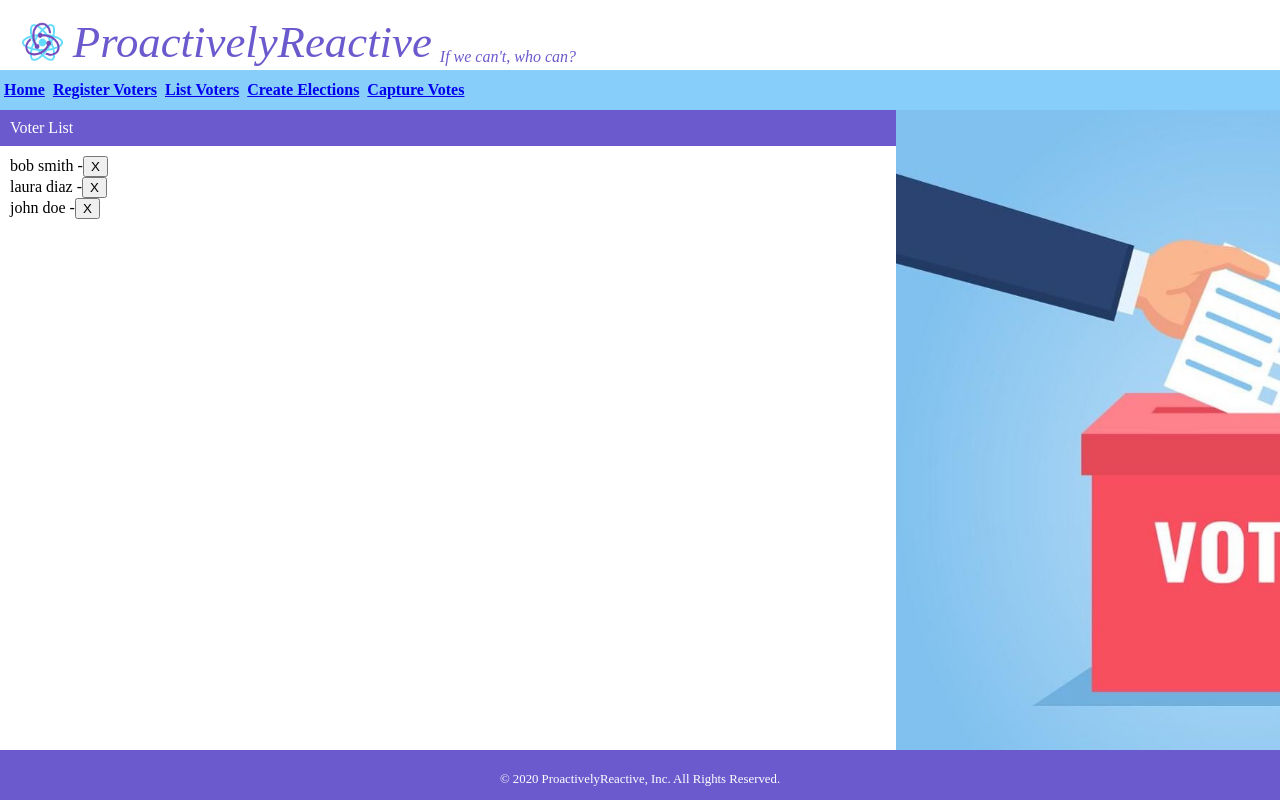
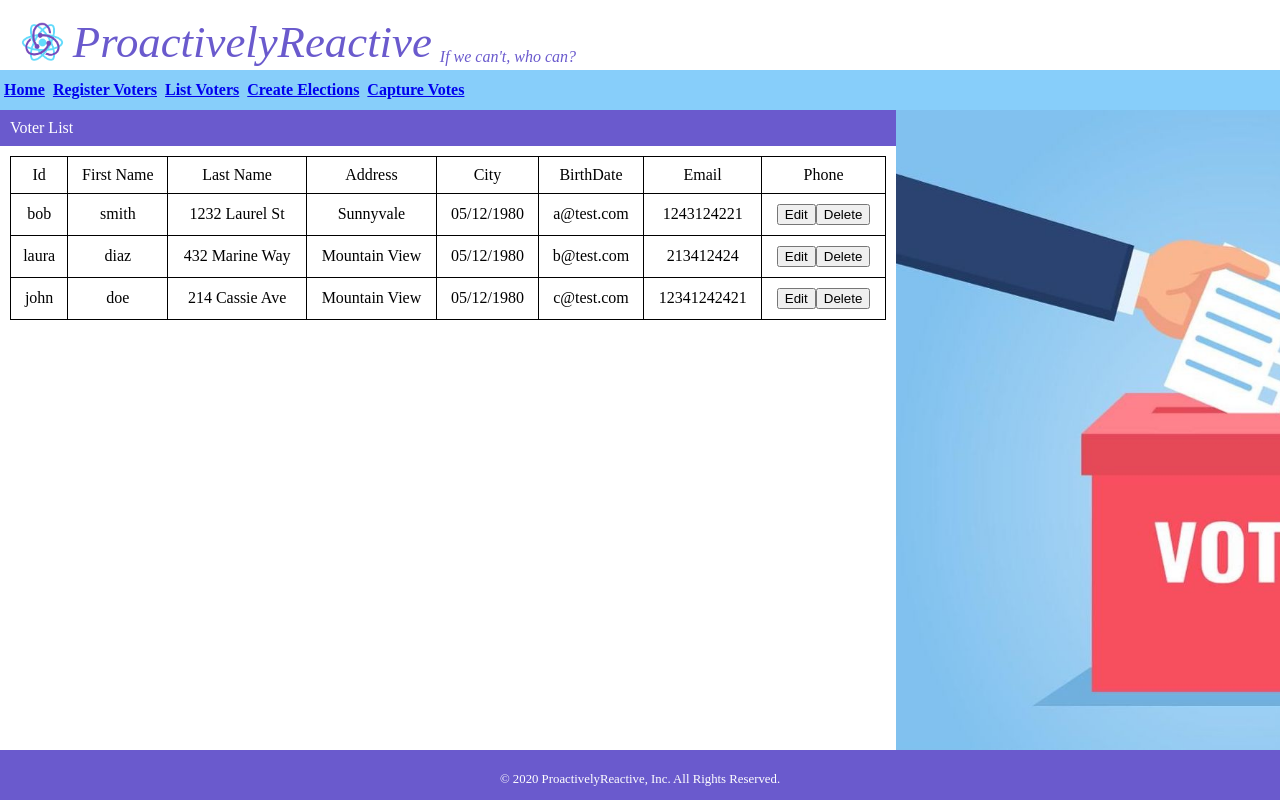
Before and after one commit to rkathir/ProactivelyReactive, a React (Create React App) app: page /listVoters in a window 1280 px wide. Built offline with nearby package versions, Linux system fonts and the light colour scheme; data requests are answered from the project's data file.

Commit message:
Workflow1 changes

```diff
--- a/src/actions/voterActions.js
+++ b/src/actions/voterActions.js
@@ -3,11 +3,13 @@ export const REFRESH_VOTERS_REQUEST_ACTION = 'REFRESH_VOTERS_REQUEST';
 export const REFRESH_VOTERS_DONE_ACTION = 'REFRESH_VOTERS_DONE';
 export const ADD_VOTER_REQUEST_ACTION = 'ADD_VOTER_REQUEST';
 export const DELETE_VOTER_REQUEST_ACTION = 'DELETE_VOTER_REQUEST';
+export const EDIT_VOTER_REQUEST_ACTION = 'EDIT_VOTER_REQUEST';
 
 export const createRefreshVotersRequestAction = () => ({ type: REFRESH_VOTERS_REQUEST_ACTION });
 export const createRefreshVotersDoneAction = (voters) => ({ type: REFRESH_VOTERS_DONE_ACTION, voters });
 export const createAddVoterRequestAction = voter => ({ type: ADD_VOTER_REQUEST_ACTION, voter });
 export const createDeleteVoterRequestAction = voterId => ({ type: DELETE_VOTER_REQUEST_ACTION, voterId });
+export const createEditVoterRequestAction = (voterId, voter) => ({ type: EDIT_VOTER_REQUEST_ACTION, voterId, voter });
 
 export const refreshVoters = () => {
   return dispatch => {
@@ -31,6 +33,18 @@ export const addVoter = voter => {
   };
 };
 
+export const editVoter = (voterId, voter) => {
+  return dispatch => {
+    dispatch(createEditVoterRequestAction(voterId, voter));
+    return fetch('http://localhost:3060/voters/' + encodeURIComponent(voterId), {
+      method: 'PUT',
+      headers: { 'Content-Type': 'application/json' },
+      body: JSON.stringify(voter),
+    })
+      .then(() => dispatch(refreshVoters()));
+  };
+};
+
 export const deleteVoter = voterId => {
   return dispatch => {
     dispatch(createDeleteVoterRequestAction(voterId));
--- a/src/components/containers/VoterListPageContainer.js
+++ b/src/components/containers/VoterListPageContainer.js
@@ -5,6 +5,7 @@ import { useSelector, useDispatch } from 'react-redux';
 import {
   deleteVoter,
   refreshVoters,
+  editVoter,
 } from '../../actions/voterActions';
 
 import { VoterListPage } from '../pages/VoterListPage';
@@ -16,6 +17,7 @@ export const VoterListPageContainer = () => {
   const dispatchProps = bindActionCreators({
     onDeleteVoter: deleteVoter,
     onRefreshVoters: refreshVoters,
+    onEditVoters: editVoter,
   }, useDispatch());
 
 
--- a/src/components/pages/VoterListPage.js
+++ b/src/components/pages/VoterListPage.js
@@ -8,6 +8,7 @@ export const VoterListPage = ({
   voters,
   onDeleteVoter: deleteVoter,
   onRefreshVoters: refreshVoters,
+  onEditVoters: editVoters,
 }) => {
 
   useEffect(() => {
--- a/src/components/pages/VoterRegistrationPage.js
+++ b/src/components/pages/VoterRegistrationPage.js
@@ -1,4 +1,5 @@
 import React, { useEffect } from 'react';
+import { useHistory } from 'react-router-dom';
 
 import { SectionHeader } from '../blocks/SectionHeader';
 import { ContentSection } from '../blocks/ContentSection';
@@ -9,12 +10,20 @@ export const VoterRegistrationPage = ({
   onAddVoter: addVoter,
 }) => {
 
+  const history = useHistory();
+
+  const addVoterAndRedirect = (voter) => {
+      addVoter(voter).then(() => {
+      history.push('/');
+    })
+  }
+
   return (
     <>
       <SectionHeader headerText="Voter Registration Form" />
 
       <ContentSection headerText="Please fill in the details">
-        <VoterForm buttonText="Complete Registration" onSubmitVoter={addVoter} />
+        <VoterForm buttonText="Complete Registration" onSubmitVoter={addVoterAndRedirect} />
       </ContentSection>
     </>
   );
--- a/src/components/voter-tool/VoterList.js
+++ b/src/components/voter-tool/VoterList.js
@@ -1,17 +1,39 @@
-import React from 'react';
+import React from "react";
 
-import voterToolPageStyles from './VoterList.module.css';
+import voterToolPageStyles from "./VoterList.module.css";
 
-
-export const VoterList = ({ voters, onDeleteVoter }) => {
-
+export const VoterList = ({ voters, onEditVoter, onDeleteVoter }) => {
   return (
-    <ul className={voterToolPageStyles.colorList}>
-      {voters.map(c => <li key={c.id}>
-        {c.firstName} {c.lastName} -
-        <button type="button" onClick={() => onDeleteVoter(c.id)}>X</button>
-      </li>)}
-    </ul>
+    <table>
+      <thead>
+        <tr>
+          <th>Id</th>
+          <th>First Name</th>
+          <th>Last Name</th>
+          <th>Address</th>
+          <th>City</th>
+          <th>BirthDate</th>
+          <th>Email</th>
+          <th>Phone</th>
+        </tr>
+      </thead>
+      <tbody className={voterToolPageStyles.colorList}>
+        {voters.map((c) => (
+          <tr key={c.id}>
+            <td>{c.firstName}</td>
+            <td>{c.lastName}</td>
+            <td>{c.address}</td>
+            <td>{c.city}</td>
+            <td>{c.birthdate}</td>
+            <td>{c.email}</td>
+            <td>{c.phone}</td>
+            <td>
+              <button type="button" onClick={() => onEditVoter(c.id)}>Edit</button>
+              <button type="button" onClick={() => onDeleteVoter(c.id)}>Delete</button>
+            </td>
+          </tr>
+        ))}
+      </tbody>
+    </table>
   );
-
 };
```
